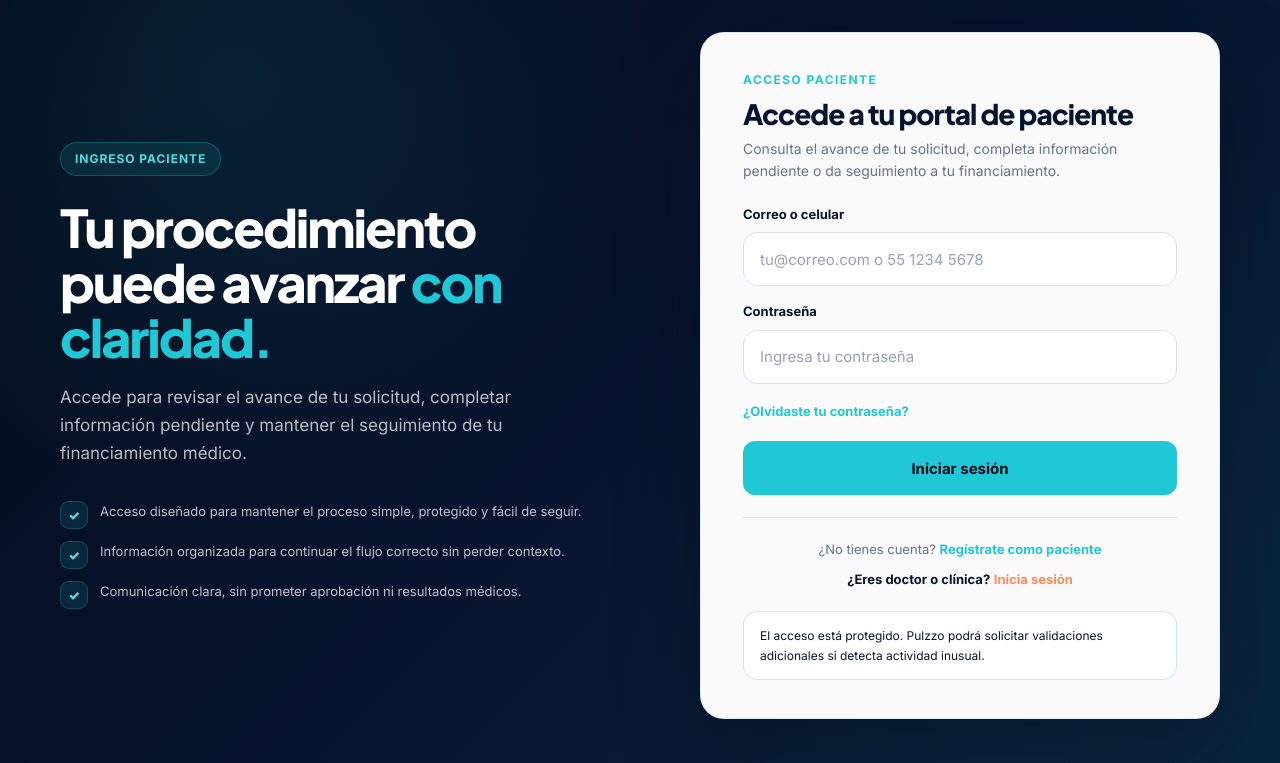
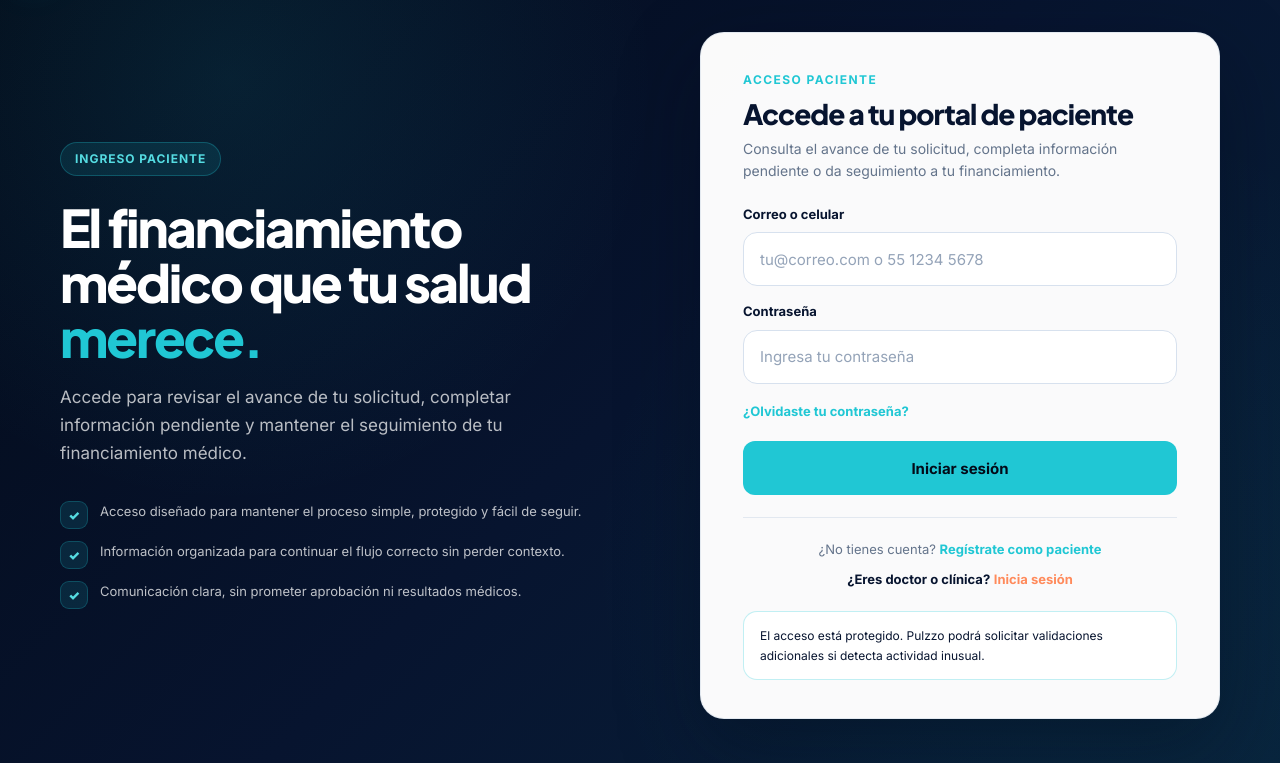
Before and after one commit to apcacho/pulzzo-landing, a plain HTML site: page login-paciente.html in a window 1280 px wide. Shown: the part 72-835 px from the top of the page. Drawn offline with Linux system fonts and the light colour scheme.

Commit message:
Add files via upload

```diff
--- a/login-paciente.html
+++ b/login-paciente.html
@@ -4434,7 +4434,7 @@ img{max-width:100%;display:block}
   <section class="auth-wrap">
     <div class="auth-copy">
       <div class="auth-pill ">Ingreso paciente</div>
-      <h1 class="auth-title">Tu procedimiento puede avanzar <span>con claridad.</span></h1>
+      <h1 class="auth-title">El financiamiento médico que tu salud <span>merece.</span></h1>
       <p class="auth-subtitle">Accede para revisar el avance de tu solicitud, completar información pendiente y mantener el seguimiento de tu financiamiento médico.</p>
       <div class="auth-points" aria-label="Beneficios de acceso">
         <div class="auth-point"><span class="auth-point-icon ">✓</span><span>Acceso diseñado para mantener el proceso simple, protegido y fácil de seguir.</span></div>
```
